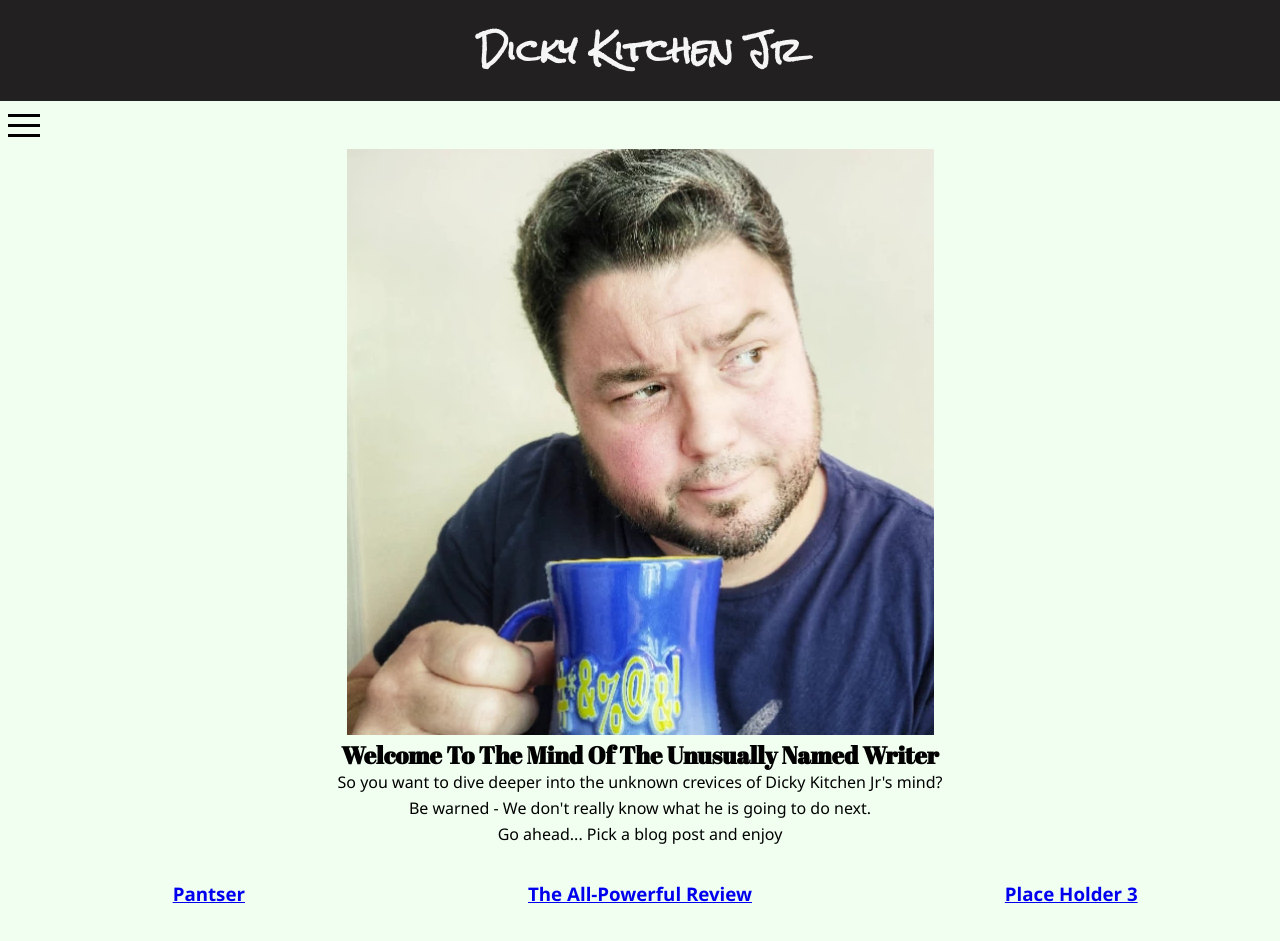
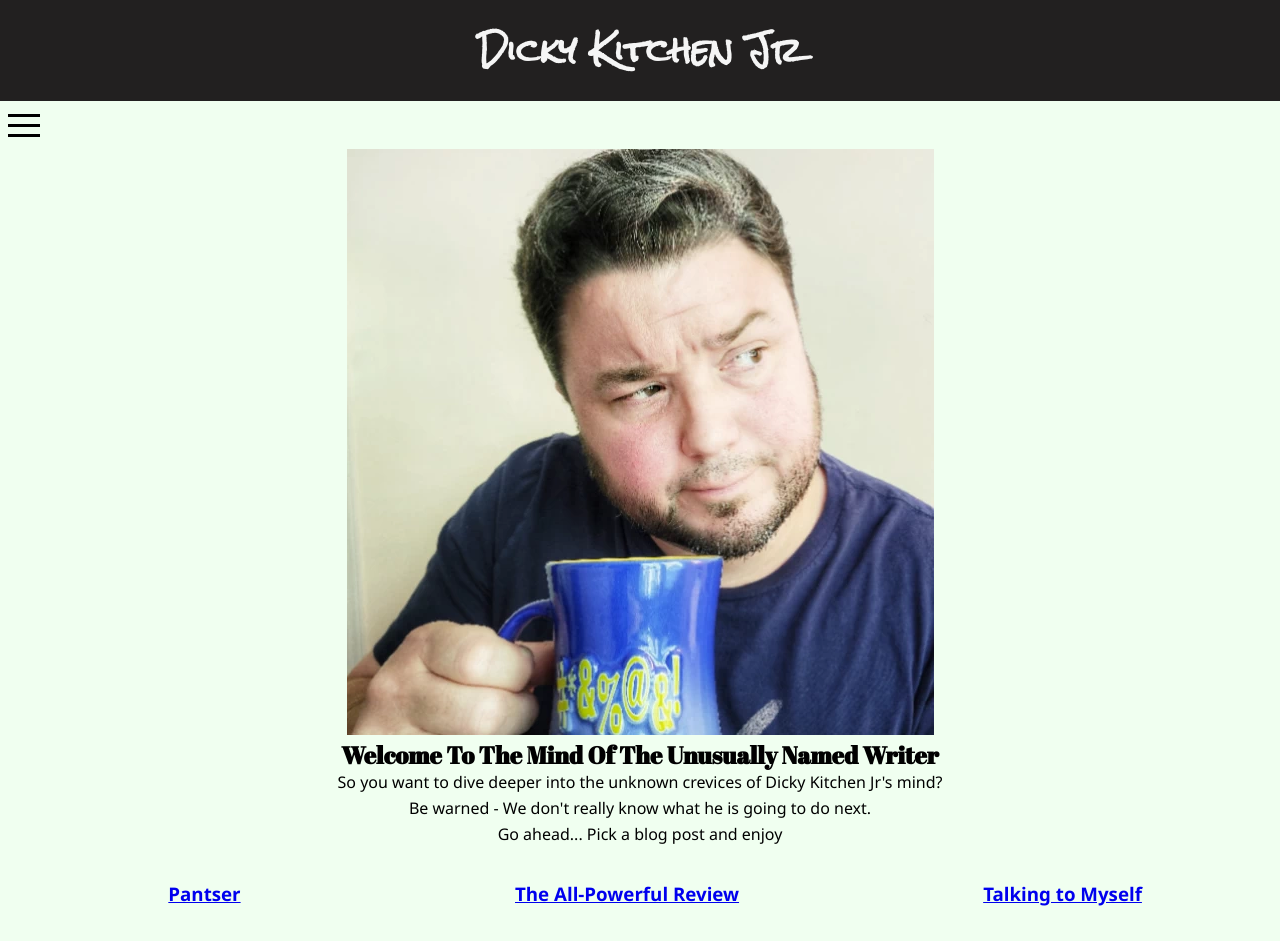
Before and after one commit to DickyKitchenJr/author-site-version-2, a React (Create React App) app in the folder author-v2/: page /blogs in a window 1280 px wide. Shown: the top 941 px of the page. Built offline with nearby package versions, Linux system fonts and the light colour scheme.

Commit message:
Update BlogHome.js

```diff
--- a/author-v2/src/Blogs/BlogHome.js
+++ b/author-v2/src/Blogs/BlogHome.js
@@ -29,8 +29,8 @@ function BlogHome() {
         <NavLink className="blog-section-nav-link" to="all-powerful-review">
           <h3>The All-Powerful Review</h3>
         </NavLink>
-        <NavLink className="blog-section-nav-link">
-          <h3>Place Holder 3</h3>
+        <NavLink className="blog-section-nav-link" to='talking-to-myself'>
+          <h3>Talking to Myself</h3>
         </NavLink>
         <NavLink className="blog-section-nav-link">
           <h3>Place Holder 4</h3>
```
